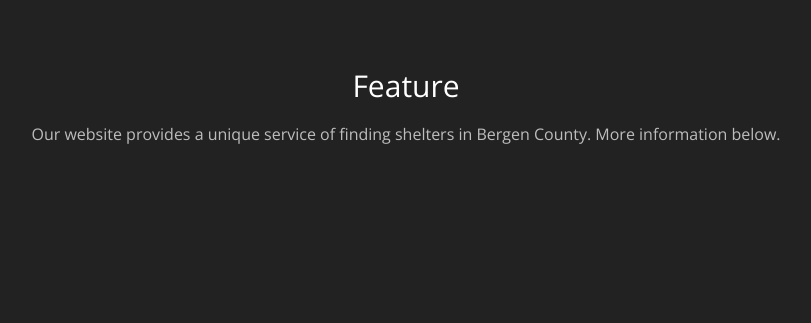
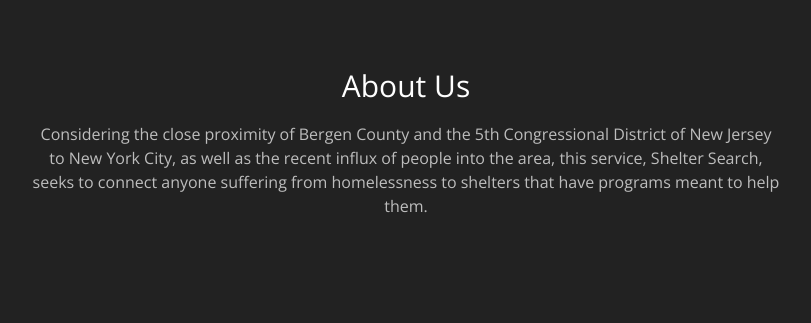
Before and after one commit to MeesumP/CongressionalAppChallenge, a Flask app: page / in a window 1280 px wide. Shown: the part 801-1124 px from the top of the page, without its empty margins (234-1045 px from the left). Run offline with Flask 3, Linux system fonts and the light colour scheme; some libraries are stand-ins or nearby versions.

Commit message:
Changed 'feature' to 'About Us'

```diff
--- a/Templates/index.html
+++ b/Templates/index.html
@@ -1,6 +1,5 @@
-{% extends "base.html" %}
-{% block title %}Shelter Search{% endblock %}
-{% block content %}
+{% extends "base.html" %} {% block title %}Shelter Search{% endblock %} {% block
+content %}
 
 <!-- Header -->
 <header>
@@ -18,10 +17,13 @@
   <div class="container">
     <div class="row">
       <div class="col-lg-8 col-lg-offset-2">
-        <h2 class="section-heading">Feature</h2>
+        <h2 class="section-heading">About Us</h2>
         <p class="text-light">
-          Our website provides a unique service of finding shelters in
-          Bergen County. More information below.
+          Considering the close proximity of Bergen County and the 5th
+          Congressional District of New Jersey to New York City, as well as the
+          recent influx of people into the area, this service, Shelter Search,
+          seeks to connect anyone suffering from homelessness to shelters that
+          have programs meant to help them.
         </p>
       </div>
     </div>
@@ -43,10 +45,10 @@
         <h2 class="section-header">Details On Our Service</h2>
         <p class="lead text-muted">
           Our algorithm takes in details that you input to match you with
-          shelters in Bergen County. We only ask about your sexuality, if
-          you are bringing children, and if you have any physical or mental
-          disabilities. (Some shelters do not let in people with
-          physical/mental disabilities) We do not store or save any data.
+          shelters in Bergen County. We only ask about your sexuality, if you
+          are bringing children, and if you have any physical or mental
+          disabilities. (Some shelters do not let in people with physical/mental
+          disabilities) We do not store or save any data.
         </p>
         <a href="/signup" class="btn btn-primary btn-lg">Search Now</a>
       </div>
@@ -63,9 +65,9 @@
         <p class="lead text-light">
           Our data for this service is from the US Housing Department. We
           manually inputed all of Bergen County's Homeless Shelter data, so
-          there is a chance that the information could be outdated. Please
-          make sure to check out the shelter's website to make sure it
-          accomodates your needs.
+          there is a chance that the information could be outdated. Please make
+          sure to check out the shelter's website to make sure it accomodates
+          your needs.
         </p>
         <a
           href="https://google.com"
--- a/newfeatures.txt
+++ b/newfeatures.txt
@@ -2,13 +2,13 @@ Outline:
 
 Frontend:
 
-1. Make navbar links with proper margin
+1. Make navbar links with proper margin - DONE
 2. Make navbar dissappear on scroll
 3. Change picture on landing page, match with color scheme
     3a. make sure text on first image contrasts enough
 4. Change pictures to match
 5. Make buttons actualy link to something
-6. Change 'feature' to 'About Us', etc.
+6. Change 'feature' to 'About Us', etc. - DONE
 7. Make table render properly (margins, text)
 8. Add results column for distance from, works with backend on Google API
 9. Clean up code & references (mostly on 'base.html' doc)
```
